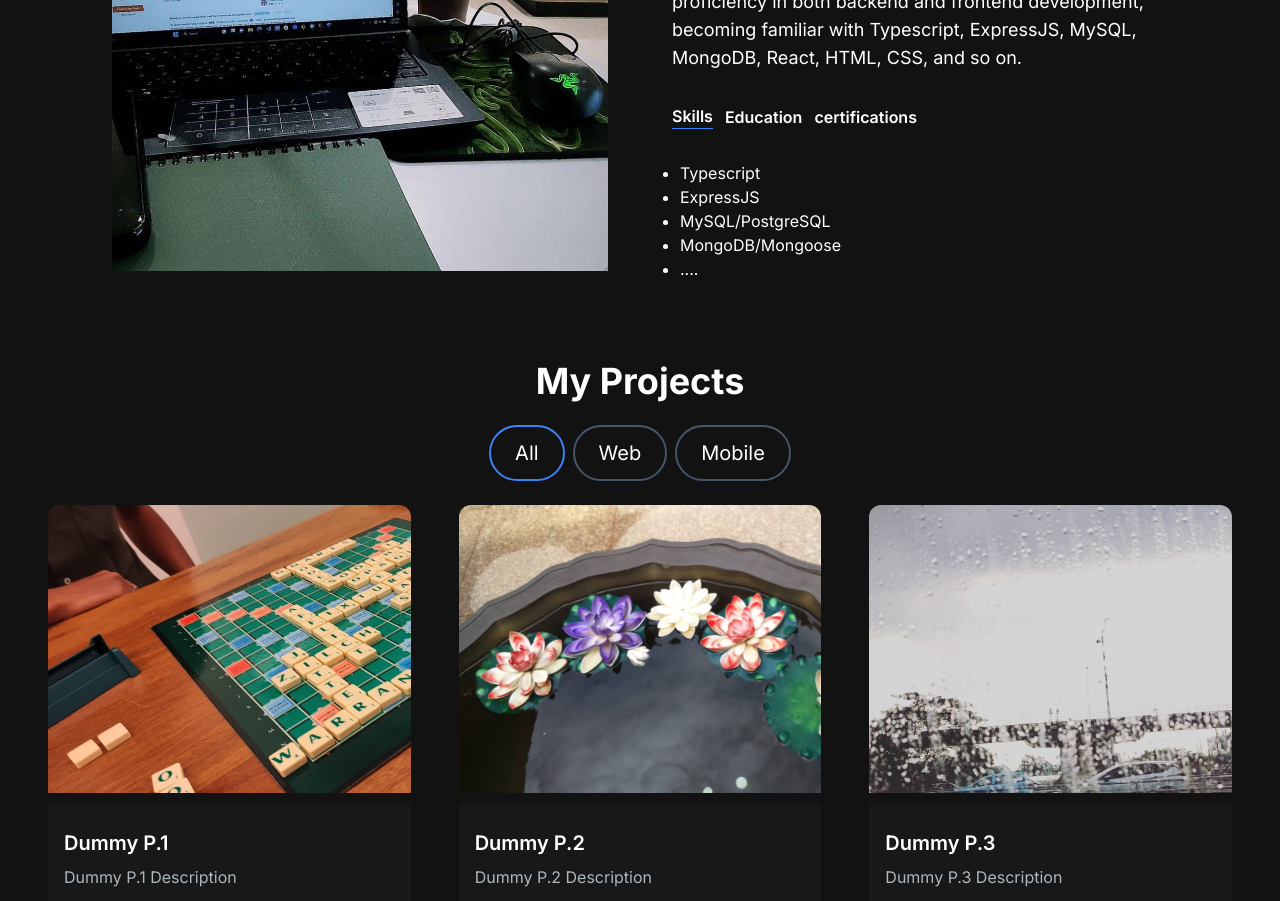
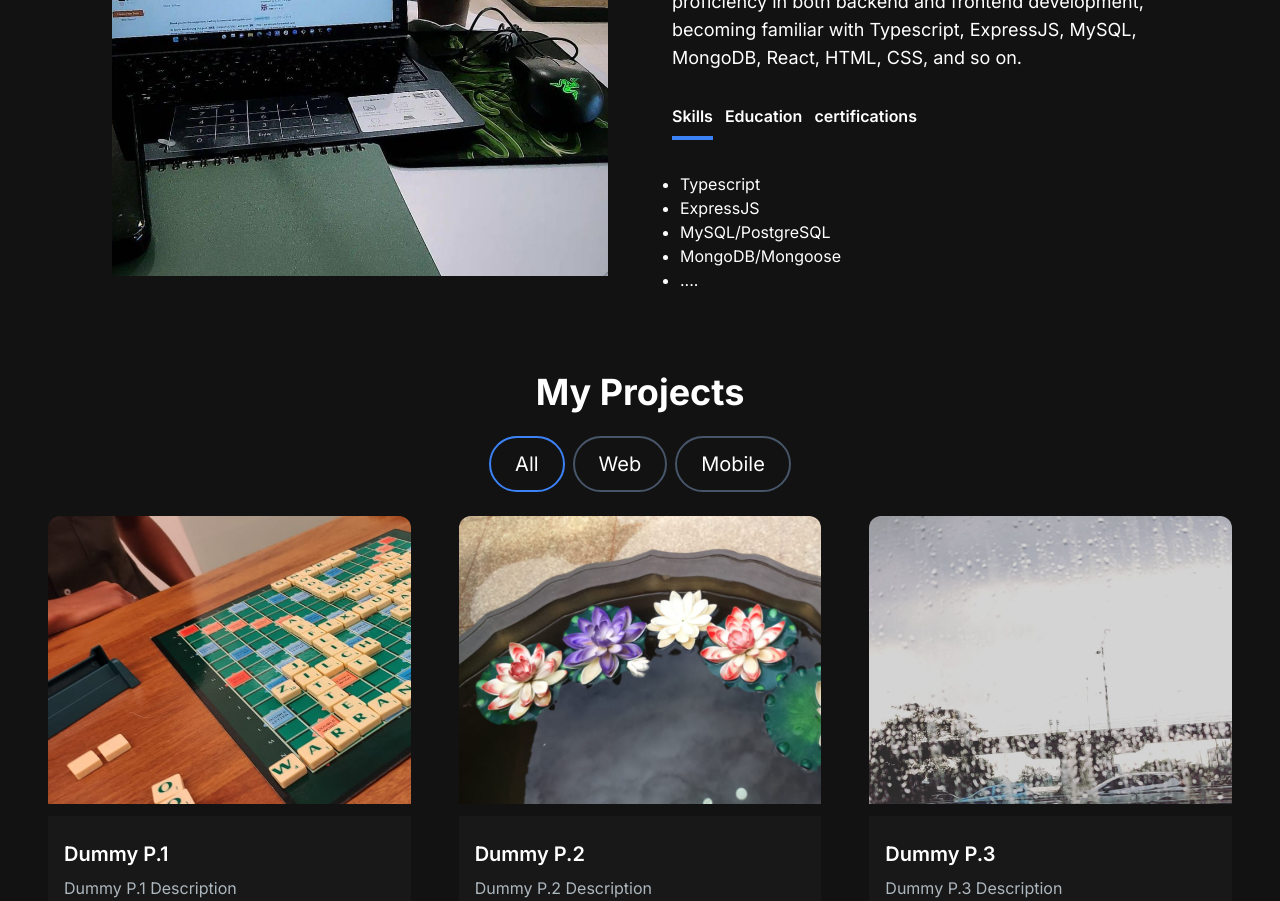
Before and after one commit to SherinOlivia/bioWeb, a Next.js app: page / in a window 1280 px wide. Shown: the part 1240-2141 px from the top of the page. Built offline with nearby package versions, Linux system fonts and the light colour scheme.

Commit message:
style: added animation to tab button

```diff
--- a/src/app/components/TabButton.tsx
+++ b/src/app/components/TabButton.tsx
@@ -1,5 +1,10 @@
 import React from 'react'
+import { motion } from 'framer-motion'
 
+const variants = {
+  default: { width: 0 },
+  active: { width: "calc(100% - 0.75rem)" },
+}
 interface TabButtonProps {
     active: boolean,
     selectTab: () => void;
@@ -7,12 +12,17 @@ interface TabButtonProps {
 }
 
 const TabButton: React.FC<TabButtonProps> = ({ active, selectTab, children}) => {
-    const buttonClasses = active ? 'text-white border-b border-primary-500' : 'text-[#ADBB7BE]'
+    const buttonClasses = active ? 'text-white' : 'text-[#ADBB7BE]'
   return (
     <button onClick={selectTab}>
         <p className={`mr-3 font-semibold hover:text-white ${buttonClasses}`}>
             {children}
         </p>
+        <motion.div
+        animate={active ? "active" : "default"}
+        variants={variants}
+        className="h-1 bg-primary-500 mt-2 mr-3"
+      ></motion.div>
     </button>
   )
 }
```
